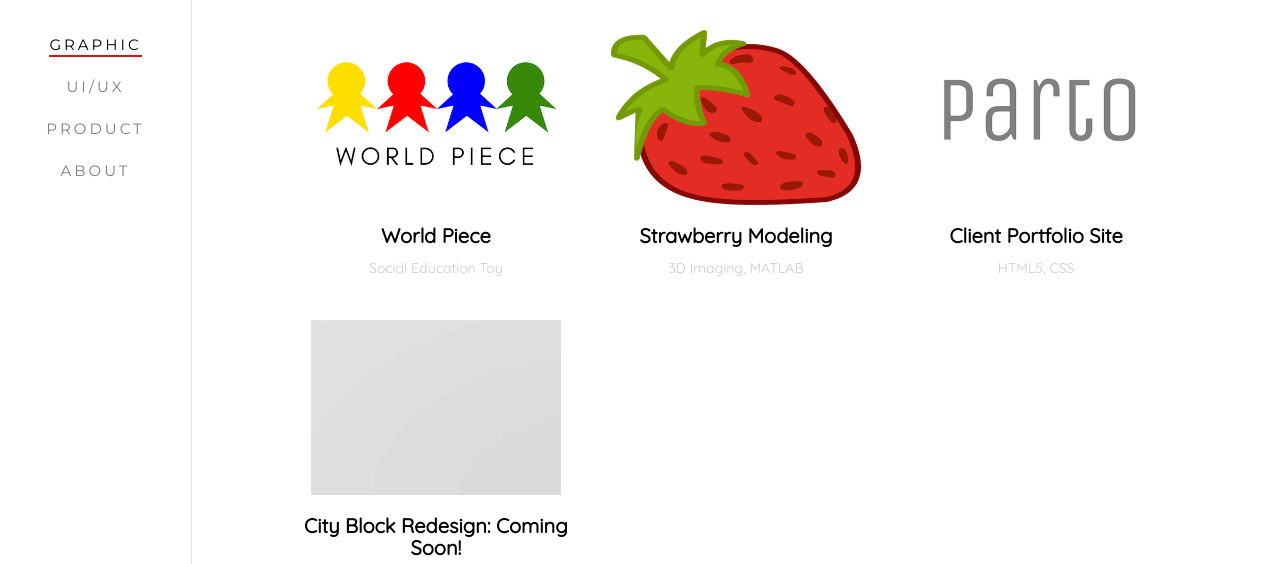
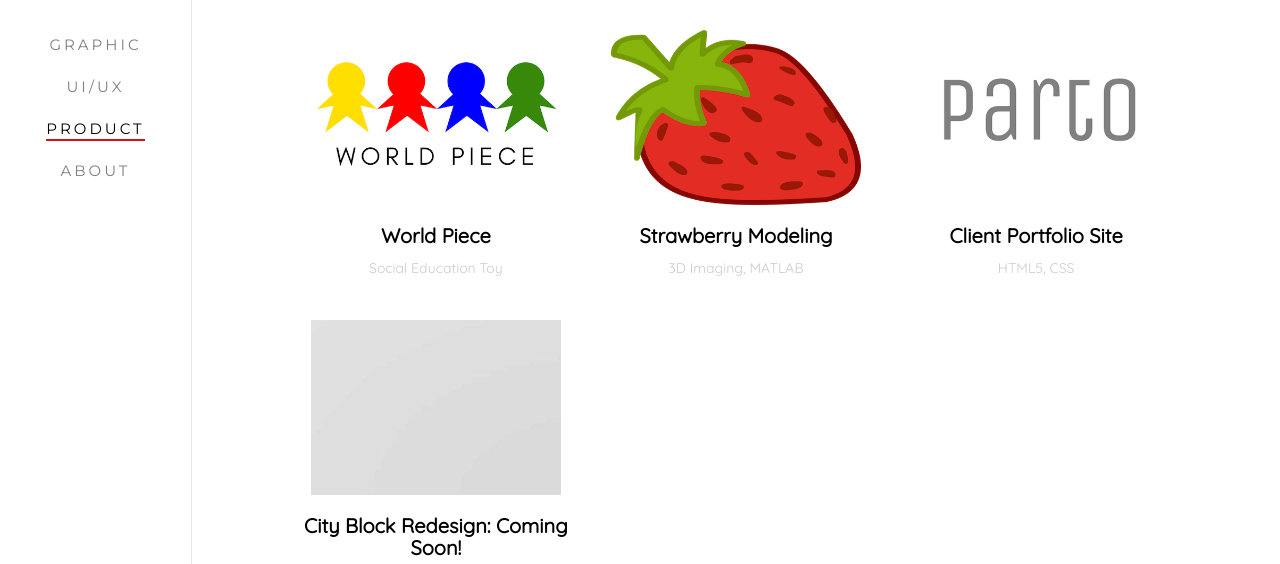
Before and after one commit to nandhinigounder/portfolio, a plain HTML site: page product.html in a window 1280 px wide. Shown: the part 155-719 px from the top of the page. Drawn offline with Linux system fonts and the light colour scheme; files whose address does not match are found by name.

Commit message:
Update product.html

```diff
--- a/product.html
+++ b/product.html
@@ -45,9 +45,9 @@
 			<h1 id="fh5co-logo"><a href="index.html"><img src="images/logo.png"></a></h1>
 			<nav id="fh5co-main-menu" role="navigation">
 				<ul>
-					<li class="fh5co-active"><a href="index.html">Graphic</a></li>
+					<li><a href="index.html">Graphic</a></li>
 					<li><a href="uiux.html">UI/UX</a></li>
-					<li><a href="product.html">Product</a></li>
+					<li class="fh5co-active"><a href="product.html">Product</a></li>
 					<li><a href="about.html">About</a></li>
 				</ul>
 			</nav>
```
